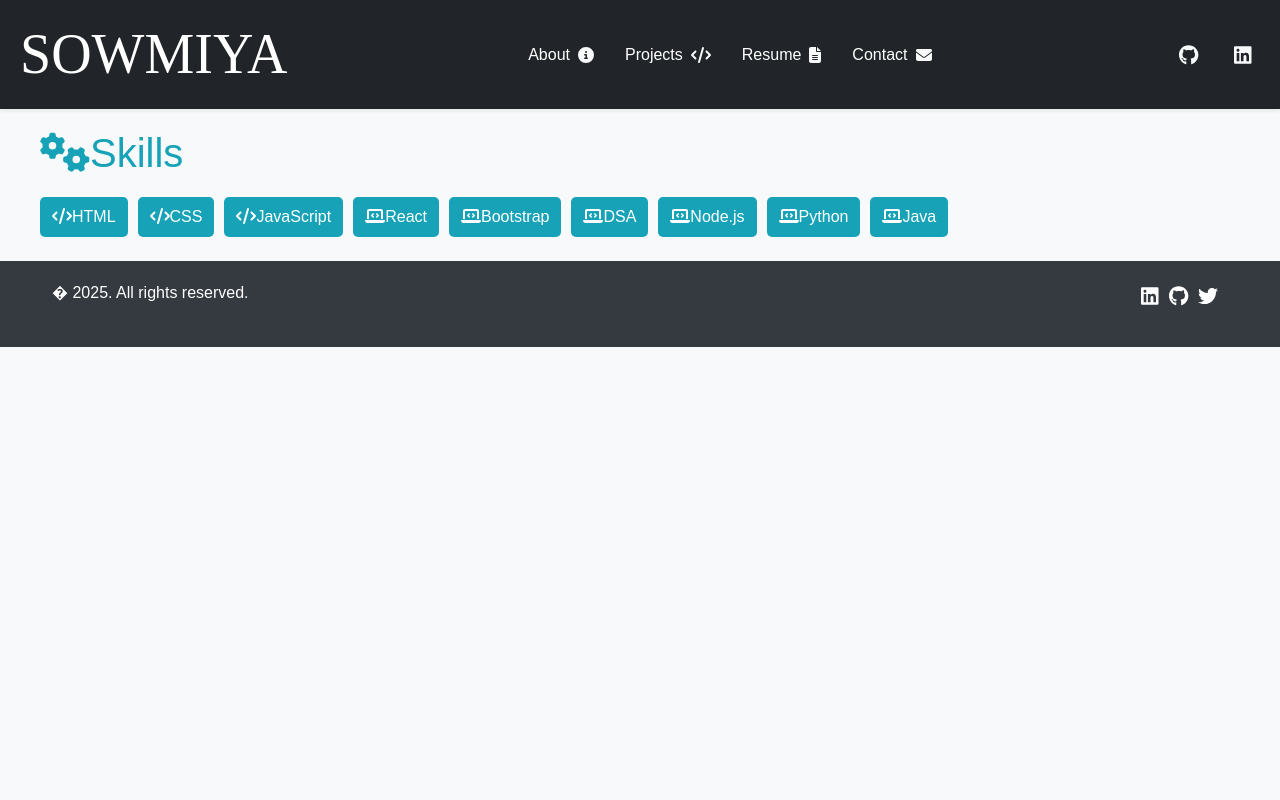
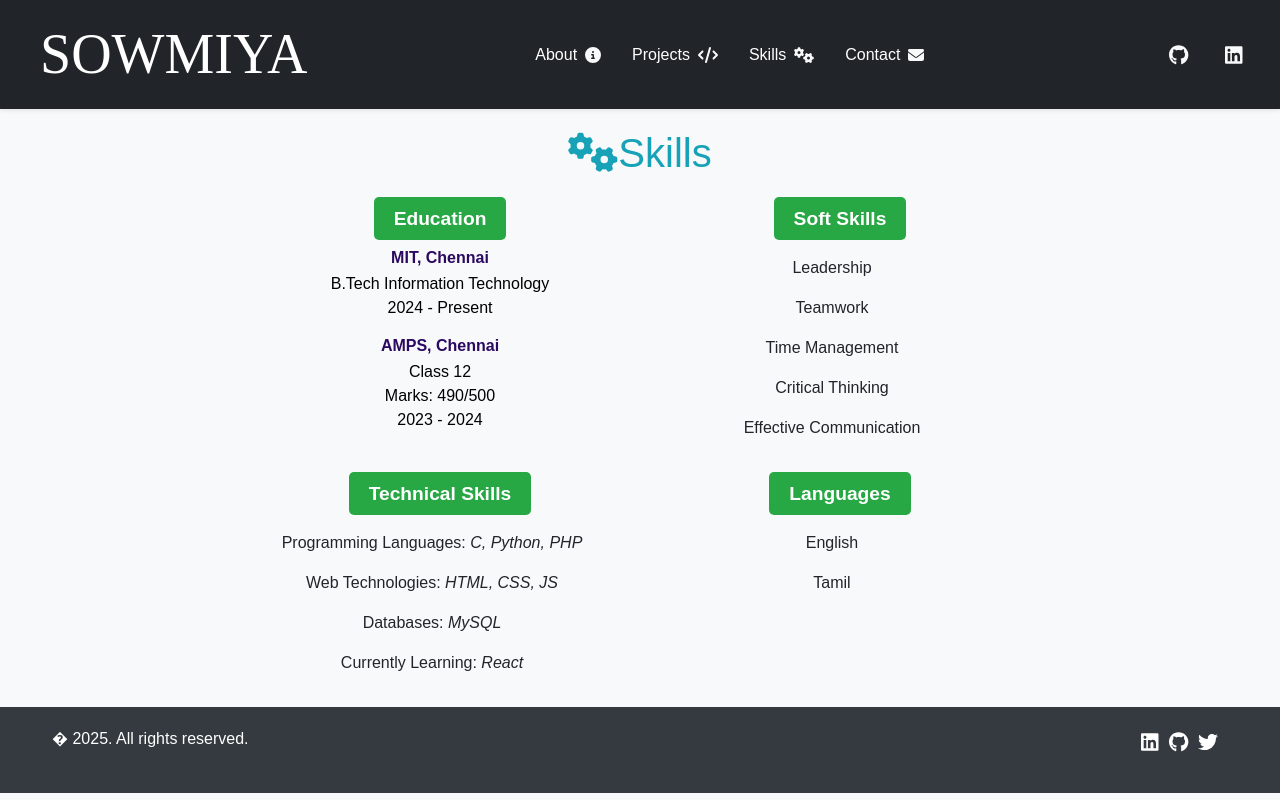
Before and after one commit to sowmiyacodes/react-portfolio-assignment, a React (Create React App) app: page /react-portfolio-assignment/skills in a window 1280 px wide. Built offline with nearby package versions, Linux system fonts and the light colour scheme.

Commit message:
styles fixed and resume removed and skills used

```diff
--- a/src/components/Contact.js
+++ b/src/components/Contact.js
@@ -2,7 +2,7 @@
 import React from 'react';
 import { FontAwesomeIcon }
 	from '@fortawesome/react-fontawesome';
-import { faEnvelope, faPhone }
+import { faEnvelope, faPhone, faMapMarkerAlt  }
 	from '@fortawesome/free-solid-svg-icons';
 import { faLinkedin, faGithub }
 	from '@fortawesome/free-brands-svg-icons';
@@ -19,25 +19,21 @@ const Contact = () => {
 			</p>
 			<ul className="contact-list list-unstyled">
 				<li>
+					<FontAwesomeIcon icon={faPhone}
+						className="contact-icon" />
+					760496666
+				</li>
+				<li>
 					<FontAwesomeIcon icon={faEnvelope}
 						className="contact-icon" />
-					sahilalixxxxxx@gmail.com
+					sowmiya9b@gmail.com
 				</li>
 				<li>
-					<FontAwesomeIcon icon={faLinkedin}
+					<FontAwesomeIcon icon={faMapMarkerAlt}
 						className="contact-icon" />
-					LinkedIn
+					Yeswanth Nagar, Chennai
 				</li>
-				<li>
-					<FontAwesomeIcon icon={faGithub}
-						className="contact-icon" />
-					GitHub
-				</li>
-				<li>
-					<FontAwesomeIcon icon={faPhone}
-						className="contact-icon" />
-					6393xxxxx4
-				</li>
+
 			</ul>
 		</section>
 	);
--- a/src/components/Header.css
+++ b/src/components/Header.css
@@ -18,7 +18,7 @@ span {
     font-size: 2rem;
     font-weight: bold;
     color: #fff;
-    margin-left: 20px;
+    margin-left: 40px;
     text-decoration: none;
     transition: color 0.3s;
 }
@@ -59,6 +59,7 @@ span {
 
 .ml-auto {
     margin-left: auto;
+    margin-right: 10px;
 }
 
 /* Font Awesome Icons */
--- a/src/components/Header.js
+++ b/src/components/Header.js
@@ -7,7 +7,7 @@ import { faGithub, faLinkedin }
 from '@fortawesome/free-brands-svg-icons';
 import {
 faInfoCircle, faCode,
-faFileAlt, faEnvelope
+faCogs, faEnvelope
 }
 from '@fortawesome/free-solid-svg-icons';
 import { Link } from 'react-router-dom';
@@ -49,9 +49,9 @@ return (
 			<FontAwesomeIcon icon={faCode}
 			className="ml-2 text-light ho" />
 		</Nav.Link>
-		<Nav.Link as={Link} to="/react-portfolio-assignment/resume">
-			<span>Resume</span>
-			<FontAwesomeIcon icon={faFileAlt}
+		<Nav.Link as={Link} to="/react-portfolio-assignment/skills">
+			<span>Skills</span>
+			<FontAwesomeIcon icon={faCogs}
 			className="ml-2 text-light ho" />
 		</Nav.Link>
 		<Nav.Link as={Link} to="/react-portfolio-assignment/contact">
--- a/src/components/Resume.js
+++ b/src/components/Resume.js
@@ -2,9 +2,8 @@
 import React from 'react';
 import { FontAwesomeIcon }
 	from '@fortawesome/react-fontawesome';
-import { faFileDownload }
+import { faCogs }
 	from '@fortawesome/free-solid-svg-icons';
-import Skills from './Skills';
 import './style.css';
 
 const Resume = () => {
@@ -15,20 +14,50 @@ const Resume = () => {
 			<div className="row justify-content-center align-items-center">
 				<div className="col-md-8">
 					<h2 className="section-title">
-						<FontAwesomeIcon icon={faFileDownload}
+						<FontAwesomeIcon icon={faCogs}
 							className="mr-2" />
-						Resume
+						Skills
 					</h2>
-					<p className="section-description">
-						Download my resume to learn more
-						about my professional experience and skills.
-					</p>
-					<a href="path/to/your/resume.pdf"
-						className="resume-download-btn" download>
-						Download Resume
-					</a>
-					{/* Include the Skills component here */}
-					<Skills />
+					<div className="row">
+
+        <div className="col-md-6 mb-4">
+          <h4 className="resume-download-btn" >Education</h4>
+          <div className="edu-block mb-3">
+            <h6>2024 - Present</h6>
+            <p><strong>MIT, Chennai</strong><br />B.Tech Information Technology</p>
+          </div>
+          <div className="edu-block mb-3">
+            <h6>2023 - 2024</h6>
+            <p><strong>AMPS, Chennai</strong><br />Class 12<br />Marks: 490/500<br />Cutoff: 197.5/200</p>
+          </div>
+		</div>
+		<div className="col-md-6 mb-4">
+          <h4 className="resume-download-btn">Soft Skills</h4>
+          <ul className="list-group list-group-flush">
+            <li className="list-group-item">Leadership</li>
+            <li className="list-group-item">Teamwork</li>
+            <li className="list-group-item">Time Management</li>
+            <li className="list-group-item">Critical Thinking</li>
+            <li className="list-group-item">Effective Communication</li>
+          </ul>
+        </div>
+        <div className="col-md-6 mb-4">
+          <h4 className="resume-download-btn">Technical Skills</h4>
+          <ul className="list-group list-group-flush">
+            <li className="list-group-item">Programming Languages: <i>C, Python, PHP </i></li>
+            <li className="list-group-item">Web Technologies: <i>HTML, CSS, JS </i></li>
+            <li className="list-group-item">Databases: <i>MySQL</i></li>
+            <li className="list-group-item">Currently Learning: <i>React</i></li>
+          </ul>
+		</div>
+		<div className="col-md-6 mb-4">
+          <h4 className="resume-download-btn">Languages</h4>
+          <ul className="list-group list-group-flush">
+            <li className="list-group-item">English</li>
+            <li className="list-group-item">Tamil</li>
+          </ul>
+        </div>
+        			</div>
 				</div>
 			</div>
 		</section>
--- a/src/components/Skills.js
+++ b/src/components/Skills.js
@@ -2,70 +2,66 @@
 import React from 'react';
 import { FontAwesomeIcon }
 	from '@fortawesome/react-fontawesome';
-import { faCode, faLaptopCode }
-	from '@fortawesome/free-solid-svg-icons';
 import { faCogs }
 	from '@fortawesome/free-solid-svg-icons';
 import './style.css';
+const Skills = () => {
 
-const Skills = () => {
 	return (
 		<section id="skills"
-			className="container"
-			style={{ paddingLeft: '0px' }}>
+			className="container text-center">
+			<div className="row justify-content-center align-items-center">
+				<div className="col-md-8">
 					<h2 className="section-title">
 						<FontAwesomeIcon icon={faCogs}
 							className="mr-2" />
 						Skills
 					</h2>
-			<ul className="skills-list">
-				<li>
-					<FontAwesomeIcon icon={faCode}
-						className="mr-2" />
-					HTML
-				</li>
-				<li>
-					<FontAwesomeIcon icon={faCode}
-						className="mr-2" />
-					CSS
-				</li>
-				<li>
-					<FontAwesomeIcon icon={faCode}
-						className="mr-2" />
-					JavaScript
-				</li>
-				<li>
-					<FontAwesomeIcon icon={faLaptopCode}
-						className="mr-2" />
-					React
-				</li>
-				<li>
-					<FontAwesomeIcon icon={faLaptopCode}
-						className="mr-2" />
-					Bootstrap
-				</li>
-				<li>
-					<FontAwesomeIcon icon={faLaptopCode}
-						className="mr-2" />
-					DSA
-				</li>
-				<li>
-					<FontAwesomeIcon icon={faLaptopCode}
-						className="mr-2" />
-					Node.js
-				</li>
-				<li>
-					<FontAwesomeIcon icon={faLaptopCode}
-						className="mr-2" />
-					Python
-				</li>
-				<li>
-					<FontAwesomeIcon icon={faLaptopCode}
-						className="mr-2" />
-					Java
-				</li>
-				{/* Add more skills as needed */}
+					<div className="row">
+
+        <div className="col-md-6 mb-4">
+          <h4 className="resume-download-btn" >Education</h4>
+          <div className="edu-block mb-3">
+            <h6>MIT, Chennai</h6>
+            <p>B.Tech Information Technology</p>
+			<p>2024 - Present</p>
+          </div>
+          <div className="edu-block mb-3">
+		  	<h6>AMPS, Chennai</h6>
+            <p>Class 12</p>
+            <p>Marks: 490/500</p>
+			<p>2023 - 2024</p>
+          </div>
+		</div>
+		<div className="col-md-6 mb-4">
+          <h4 className="resume-download-btn">Soft Skills</h4>
+          <ul className="list-group list-group-flush">
+            <li className="list-group-item">Leadership</li>
+            <li className="list-group-item">Teamwork</li>
+            <li className="list-group-item">Time Management</li>
+            <li className="list-group-item">Critical Thinking</li>
+            <li className="list-group-item">Effective Communication</li>
           </ul>
+        </div>
+        <div className="col-md-6 mb-4">
+          <h4 className="resume-download-btn">Technical Skills</h4>
+          <ul className="list-group list-group-flush">
+            <li className="list-group-item">Programming Languages: <i>C, Python, PHP </i></li>
+            <li className="list-group-item">Web Technologies: <i>HTML, CSS, JS </i></li>
+            <li className="list-group-item">Databases: <i>MySQL</i></li>
+            <li className="list-group-item">Currently Learning: <i>React</i></li>
+          </ul>
+		</div>
+		<div className="col-md-6 mb-4">
+          <h4 className="resume-download-btn">Languages</h4>
+          <ul className="list-group list-group-flush">
+            <li className="list-group-item">English</li>
+            <li className="list-group-item">Tamil</li>
+          </ul>
+        </div>
+        			</div>
+				</div>
+			</div>
 		</section>
 	);
 };
--- a/src/components/style.css
+++ b/src/components/style.css
@@ -82,25 +82,23 @@ body {
     color: #17a2b8;
 }
 
-.skills-list {
-    list-style: none;
-    padding: 0;
-    margin-top: 15px;
-}
+.edu-block h6 {
+    font-weight: bold;
+    margin-bottom: 0.3rem;
+    color: #2b0961;
+  }
 
-.skills-list li {
-    background-color: #17a2b8;
-    color: #fff;
-    border-radius: 5px;
-    padding: 8px 12px;
-    margin-bottom: 8px;
-    display: inline-block;
-    margin-right: 10px;
-}
+  .edu-block p {
+    margin-bottom: 0;
+    background-color: transparent;
+    color: black ;
+  }
 
-.skills-list li:last-child {
-    margin-right: 0;
-}
+  .list-group-item {
+    border: none;
+    padding-left: 0;
+    background-color: transparent;
+  }
 
 /* Projects Section Styles */
 #projects {
@@ -196,6 +194,7 @@ body {
 
 .contact-list li {
     margin-bottom: 15px;
+    color: #17a2b8;
 }
 
 .contact-icon {
```
Lines whose indentation alone changed are shown as unchanged.
